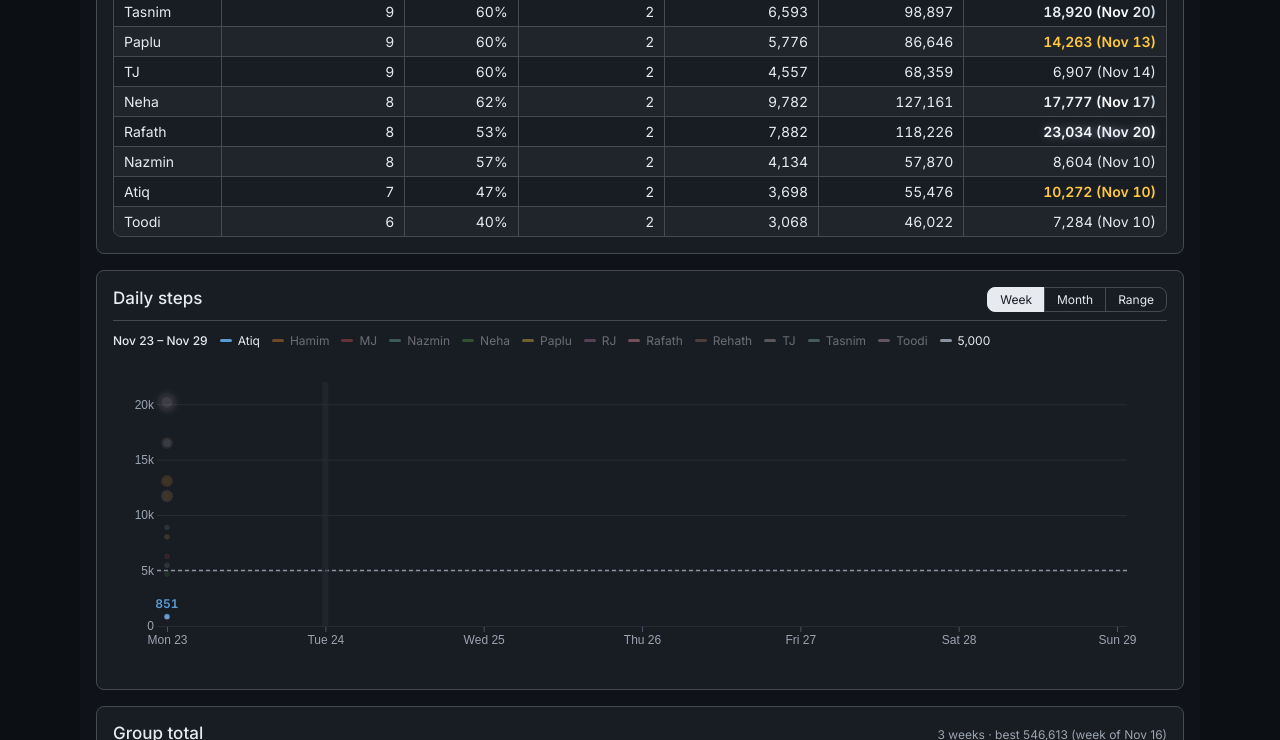
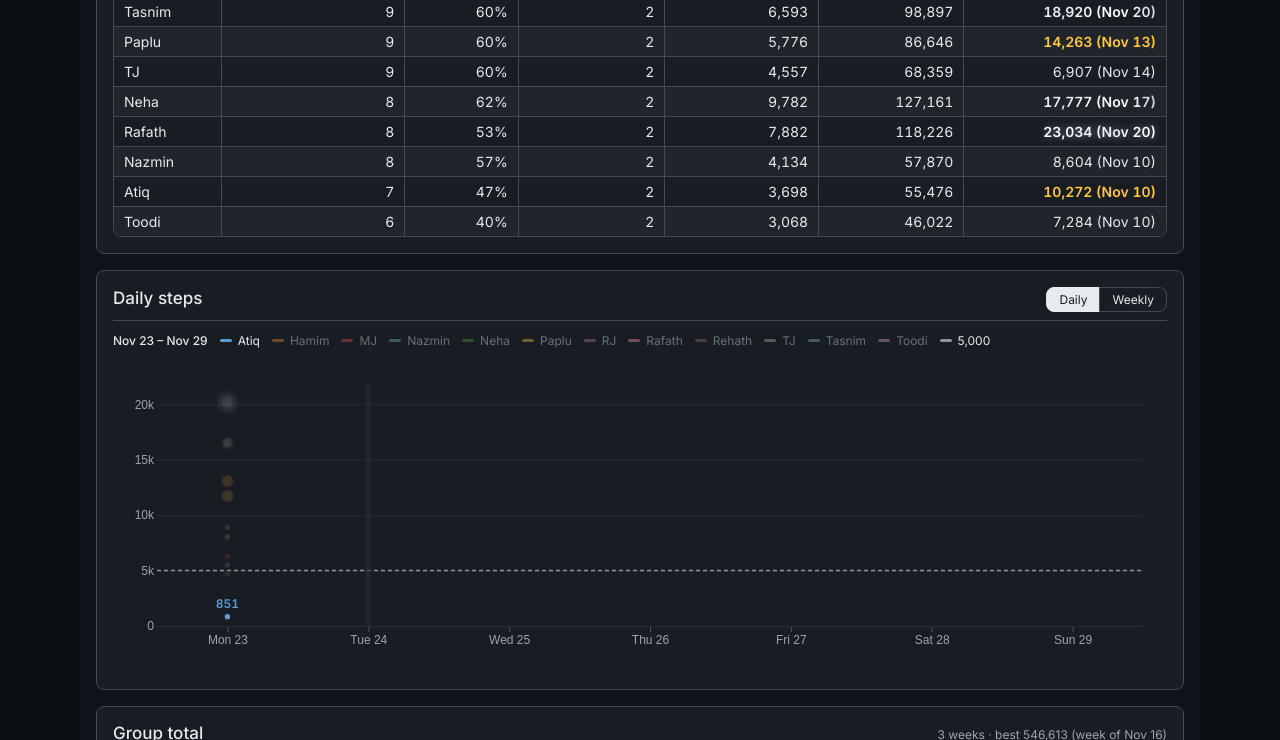
Before and after one commit to mohfujulm/StepUp-Tracker, a plain HTML site: page index.html in a window 1280 px wide. Both pictures are taken after a click on the element "Atiq". Shown: the part 1125-1865 px from the top of the page. Drawn offline with nearby package versions, Linux system fonts and the light colour scheme.

Commit message:
Daily/Weekly toggle on steps chart: 7 even days or weekly totals
Co-Authored-By: Claude Opus 5.5 <noreply@anthropic.com>
Claude-Session: https://claude.ai/code/session_01MEWVfh5wBoBwnfSdUrPtRh

```diff
--- a/index.html
+++ b/index.html
@@ -354,11 +354,10 @@ window.dash = (function () {
 
   <section class="sc-section" id="daily-steps">
     <div class="sc-row">
-      <h2>Daily steps</h2>
-      <div class="sc-seg" role="group" aria-label="Chart period">
-        <button type="button" class="sc-btn" data-span="week">Week</button>
-        <button type="button" class="sc-btn" data-span="month">Month</button>
-        <button type="button" class="sc-btn" data-span="range">Range</button>
+      <h2 id="steps-title">Daily steps</h2>
+      <div class="sc-seg" role="group" aria-label="Show steps by">
+        <button type="button" class="sc-btn" data-span="daily">Daily</button>
+        <button type="button" class="sc-btn" data-span="weekly">Weekly</button>
       </div>
     </div>
     <div class="sc-chart" data-draw="daily" data-source="log"></div>
@@ -393,7 +392,7 @@ window.sc = window.sc || { people: [], from: '', to: '' };
 sc.KEY = 'sc_view';
 sc.save = () => {
   const page = document.getElementById('sc-page');
-  const v = JSON.stringify({ people: sc.people || [], from: sc.from || '', to: sc.to || '', span: sc.span || 'week', sort: sc.sort || null, light: !!(page && page.classList.contains('light')) });
+  const v = JSON.stringify({ people: sc.people || [], from: sc.from || '', to: sc.to || '', span: sc.span || 'daily', sort: sc.sort || null, light: !!(page && page.classList.contains('light')) });
   try { document.cookie = sc.KEY + '=' + encodeURIComponent(v) + '; max-age=31536000; path=/; SameSite=Lax'; } catch (e) {}
   try { localStorage.setItem(sc.KEY, v); } catch (e) {}
 };
@@ -408,7 +407,7 @@ sc.clearSaved = () => {
   if (!raw) return;
   try {
     const v = JSON.parse(raw);
-    sc.people = Array.isArray(v.people) ? v.people : (v.who ? [v.who] : []); sc.from = v.from || ''; sc.to = v.to || ''; sc.span = v.span || 'week'; sc.sort = v.sort && v.sort.key ? v.sort : null;
+    sc.people = Array.isArray(v.people) ? v.people : (v.who ? [v.who] : []); sc.from = v.from || ''; sc.to = v.to || ''; sc.span = v.span === 'weekly' ? 'weekly' : 'daily'; sc.sort = v.sort && v.sort.key ? v.sort : null;
     if (v.light) document.querySelectorAll('#sc-page').forEach((p) => p.classList.add('light'));
   } catch (e) {}
 })();
@@ -738,7 +737,7 @@ dash.draw('week', (sel) => {
 dash.draw('rangelabel', (el) => {
   document.querySelectorAll('#reset').forEach((b) => {
     b.onclick = () => {
-      sc.from = ''; sc.to = ''; sc.people = []; sc.span = 'week'; sc.sort = null; sc.hl = null; sc.hover = null;
+      sc.from = ''; sc.to = ''; sc.people = []; sc.span = 'daily'; sc.sort = null; sc.hl = null; sc.hover = null;
       document.querySelectorAll('#sc-page').forEach((p) => p.classList.remove('light'));
       sc.clearSaved(); sc.redraw(); sc.clearSaved();
     };
@@ -761,12 +760,14 @@ sc.period = (allDates) => {
   return { start, end, todayIso, days: d3.utcDay.range(start, d3.utcDay.offset(end, 1)) };
 };
 dash.draw('daily', (el) => {
-  sc.span = sc.span || 'week';
+  sc.span = sc.span === 'weekly' ? 'weekly' : 'daily';
+  const weekly = sc.span === 'weekly';
   document.querySelectorAll('[data-span]').forEach((b) => {
     b.classList.toggle('on', b.dataset.span === sc.span);
     b.setAttribute('aria-pressed', String(b.dataset.span === sc.span));
     b.onclick = () => { sc.span = b.dataset.span; sc.hl = null; dash.draw('daily'); sc.save(); };
   });
+  const ttl = document.getElementById('steps-title'); if (ttl) ttl.textContent = weekly ? 'Weekly steps' : 'Daily steps';
   const lg = dash.data('log');
   if (lg.status !== 'ok') { el.textContent = lg.status === 'error' ? 'Failed to load' : '—'; return; }
   const GOAL = 5000;
@@ -776,21 +777,35 @@ dash.draw('daily', (el) => {
   const names = [...new Set(lg.data.map((r) => r.name))].sort();
   const shown = names.filter(sc.picked);
   const color = (n) => dash.colors[names.indexOf(n) % dash.colors.length];
-  const allDates = lg.data.map((r) => r.date).sort();
-  const todayIso = new Intl.DateTimeFormat('en-CA', { timeZone: 'America/New_York' }).format(new Date());
-  const anchor = sc.parse(sc.from || todayIso);
-  let start, end;
-  if (sc.span === 'week') { start = d3.utcMonday.floor(anchor); end = d3.utcDay.offset(start, 6); }
-  else if (sc.span === 'month') { start = d3.utcMonth.floor(anchor); end = d3.utcDay.offset(d3.utcMonth.offset(start, 1), -1); }
-  else { start = sc.parse(sc.from || allDates[0]); end = sc.parse(sc.to || allDates[allDates.length - 1]); }
-  const days = d3.utcDay.range(start, d3.utcDay.offset(end, 1));
-  const byKey = new Map(logged.map((r) => [r.name + '|' + r.date, +r.steps]));
-  const series = shown.map((n) => ({ n, pts: days.map((d) => ({ date: d, steps: byKey.has(n + '|' + iso(d)) ? byKey.get(n + '|' + iso(d)) : null })) }));
+  const latest = lg.data.map((r) => r.date).sort().pop();
+  const curWeek = sc.monday(latest);
+  const lastDay = (wk) => iso(d3.utcDay.offset(sc.parse(wk), 6));
+  let keys, series, start, end;
+  if (!weekly) {
+    // the 7 days of the selected week (or the latest week)
+    const wk = sc.cardWeek().start || curWeek;
+    start = sc.parse(wk); end = d3.utcDay.offset(start, 6);
+    keys = d3.utcDay.range(start, d3.utcDay.offset(end, 1)).map(iso);
+    const byKey = new Map(logged.map((r) => [r.name + '|' + r.date, +r.steps]));
+    series = shown.map((n) => ({ n, pts: keys.map((k) => ({ key: k, steps: byKey.has(n + '|' + k) ? byKey.get(n + '|' + k) : null })) }));
+  } else {
+    // one point per Monday-to-Sunday week: each person's total steps that week
+    const rows = logged.filter((r) => (!sc.from || r.date >= sc.from) && (!sc.to || r.date <= sc.to));
+    const wkOf = (r) => sc.monday(r.date);
+    keys = [...new Set(rows.map(wkOf))].sort();
+    if (!keys.length) { el.textContent = 'No data in this range'; return; }
+    start = sc.parse(keys[0]); end = d3.utcDay.offset(sc.parse(keys[keys.length - 1]), 6);
+    const tot = d3.rollup(rows, (v) => ({ steps: d3.sum(v, (r) => +r.steps), met: v.filter((r) => r.met === 'YES').length }), (r) => r.name, wkOf);
+    series = shown.map((n) => ({ n, pts: keys.map((k) => {
+      const t = tot.get(n) && tot.get(n).get(k);
+      return { key: k, steps: t ? t.steps : null, met: t ? t.met : 0, partial: k === curWeek && latest < lastDay(k) };
+    }) }));
+  }
 
   el.replaceChildren();
   const head = document.createElement('div'); head.className = 'sc-legend';
   const period = document.createElement('span'); period.className = 'sc-period';
-  period.textContent = sc.fmtShort(start) + ' – ' + sc.fmtShort(end);
+  period.textContent = weekly ? 'Weeks of ' + sc.fmtShort(start) + ' – ' + sc.fmtShort(sc.parse(keys[keys.length - 1])) : sc.fmtShort(start) + ' – ' + sc.fmtShort(end);
   head.append(period);
   series.forEach((s) => {
     const sp = document.createElement('span'); sp.className = 'sc-key'; sp.tabIndex = 0;
@@ -798,37 +813,52 @@ dash.draw('daily', (el) => {
     sp.onclick = () => { sc.hl = sc.hl === s.n ? null : s.n; paint(); };
     head.append(sp);
   });
-  const gl = document.createElement('span'); const gi = document.createElement('i'); gi.style.background = 'var(--cds-chart-reference)'; gl.append(gi, '5,000'); head.append(gl);
+  if (!weekly) { const gl = document.createElement('span'); const gi = document.createElement('i'); gi.style.background = 'var(--cds-chart-reference)'; gl.append(gi, '5,000'); head.append(gl); }
+  else {
+    const gl = document.createElement('span'); gl.className = 'sc-note'; gl.textContent = 'Gold ring = met the 3-day goal · hollow, dashed = this week so far'; head.append(gl);
+  }
   el.append(head);
 
-  const W = Math.max(300, el.clientWidth), H = 300, m = { t: 26, r: 40, b: 30, l: 44 };
-  const x = d3.scaleUtc().domain(days.length > 1 ? [start, end] : [d3.utcDay.offset(start, -1), d3.utcDay.offset(start, 1)]).range([m.l + 10, W - m.r - 10]);
+  const W = Math.max(300, el.clientWidth), H = 300, m = { t: 26, r: 24, b: 30, l: 44 };
+  const x = d3.scalePoint().domain(keys).range([m.l, W - m.r]).padding(0.5);
   const vals = series.flatMap((s) => s.pts.filter((p) => p.steps !== null).map((p) => p.steps));
-  const y = d3.scaleLinear().domain([0, Math.max(GOAL * 1.2, d3.max(vals) || 0)]).nice().range([H - m.b, m.t]);
-  const step = Math.max(1, Math.ceil(days.length / Math.max(2, Math.floor((W - m.l - m.r) / 58))));
-  const tf = sc.span === 'week' ? d3.utcFormat('%a %-d') : d3.utcFormat('%b %-d');
+  const y = d3.scaleLinear().domain([0, Math.max(weekly ? GOAL * 3 : GOAL * 1.2, d3.max(vals) || 0)]).nice().range([H - m.b, m.t]);
+  const step = weekly ? Math.max(1, Math.ceil(keys.length / Math.max(2, Math.floor((W - m.l - m.r) / 52)))) : 1;
+  const tf = weekly ? ((k) => sc.fmtShort(sc.parse(k))) : ((k) => d3.utcFormat(x.step() < 50 ? '%a\u00a0%-d' : '%a %-d')(sc.parse(k)));
   const svg = d3.select(el).append('svg').attr('width', '100%').attr('viewBox', `0 0 ${W} ${H}`).attr('role', 'img')
-    .attr('aria-label', 'Daily steps' + (sc.people.length ? ' for ' + sc.pickLabel() : ' per person') + ' from ' + sc.fmtShort(start) + ' to ' + sc.fmtShort(end) + ', with a line at 5,000 steps');
+    .attr('aria-label', (weekly ? 'Weekly total steps' : 'Daily steps') + (sc.people.length ? ' for ' + sc.pickLabel() : ' per person') + ' from ' + sc.fmtShort(start) + ' to ' + sc.fmtShort(end) + (weekly ? '' : ', with a line at 5,000 steps'));
   svg.append('g').attr('transform', `translate(0,${H - m.b})`)
-    .call(d3.axisBottom(x).tickValues(days.filter((_, i) => i % step === 0)).tickFormat(tf).tickSizeOuter(0))
+    .call(d3.axisBottom(x).tickValues(keys.filter((_, i) => i % step === 0)).tickFormat(tf).tickSizeOuter(0))
     .call((g) => g.select('.domain').style('stroke', 'var(--cds-chart-axis)')).call((g) => g.selectAll('line').style('stroke', 'var(--cds-chart-axis)'));
   svg.append('g').attr('transform', `translate(${m.l},0)`).call(d3.axisLeft(y).ticks(5).tickFormat(d3.format('~s')).tickSize(-(W - m.l - m.r)))
     .call((g) => g.select('.domain').remove()).call((g) => g.selectAll('line').style('stroke', 'var(--cds-chart-grid)'));
-  svg.append('line').attr('x1', m.l).attr('x2', W - m.r).attr('y1', y(GOAL)).attr('y2', y(GOAL))
+  if (!weekly) svg.append('line').attr('x1', m.l).attr('x2', W - m.r).attr('y1', y(GOAL)).attr('y2', y(GOAL))
     .style('stroke', 'var(--cds-chart-reference)').style('stroke-dasharray', '4 3').style('stroke-width', 1.5);
-  // today marker in week/month view
-  const today = sc.parse(todayIso);
-  if (today >= start && today <= end) svg.append('line').attr('x1', x(today)).attr('x2', x(today)).attr('y1', m.t).attr('y2', H - m.b)
+  // today (daily) or this week (weekly) marker
+  const todayIso = new Intl.DateTimeFormat('en-CA', { timeZone: 'America/New_York' }).format(new Date());
+  const nowKey = weekly ? sc.monday(todayIso) : todayIso;
+  if (keys.includes(nowKey)) svg.append('line').attr('x1', x(nowKey)).attr('x2', x(nowKey)).attr('y1', m.t).attr('y2', H - m.b)
     .style('stroke', 'var(--cds-chart-grid)').style('stroke-width', 6).style('opacity', 0.6);
 
   const rule = svg.append('line').attr('y1', m.t).attr('y2', H - m.b).style('stroke', 'var(--cds-chart-axis)').style('display', 'none');
   const overlay = svg.append('rect').attr('x', m.l).attr('y', m.t).attr('width', W - m.l - m.r).attr('height', H - m.t - m.b).style('fill', 'transparent');
-  const line = d3.line().defined((p) => p.steps !== null).x((p) => x(p.date)).y((p) => y(p.steps));
+  const line = d3.line().defined((p) => p.steps !== null).x((p) => x(p.key)).y((p) => y(p.steps));
+  const dayR = (p) => (p.steps >= sc.DPLAT ? 6.5 : p.steps >= sc.GOLD ? 5 : 3.5);
+  const dayFill = (p, n) => (p.steps >= sc.DPLAT ? '#ffffff' : p.steps >= sc.PLAT ? 'var(--sc-plat)' : p.steps >= sc.GOLD ? 'var(--sc-gold)' : color(n));
   const groups = series.map((s) => {
     const g = svg.append('g');
-    g.append('path').datum(s.pts).attr('d', line).style('fill', 'none').style('stroke', color(s.n)).style('stroke-width', 2.25).style('stroke-linejoin', 'round');
-    g.append('g').selectAll('circle').data(s.pts.filter((p) => p.steps !== null)).join('circle')
-      .attr('cx', (p) => x(p.date)).attr('cy', (p) => y(p.steps)).attr('class', (p) => (p.steps >= sc.DPLAT ? 'sc-dpt' : null)).attr('r', (p) => (p.steps >= sc.DPLAT ? 6.5 : p.steps >= sc.GOLD ? 5 : 3.5)).style('fill', (p) => (p.steps >= sc.DPLAT ? '#ffffff' : p.steps >= sc.PLAT ? 'var(--sc-plat)' : p.steps >= sc.GOLD ? 'var(--sc-gold)' : color(s.n))).style('stroke', (p) => (p.steps >= sc.GOLD ? color(s.n) : 'var(--color-panel)')).style('stroke-width', (p) => (p.steps >= sc.GOLD ? 2 : 1.5));
+    const solid = weekly ? s.pts.map((p) => (p.partial ? { ...p, steps: null } : p)) : s.pts;
+    g.append('path').datum(solid).attr('d', line).style('fill', 'none').style('stroke', color(s.n)).style('stroke-width', 2.25).style('stroke-linejoin', 'round');
+    if (weekly) { // dashed link into the unfinished week, so a part week doesn't look like a drop
+      const real = s.pts.filter((p) => p.steps !== null), last = real[real.length - 1];
+      if (last && last.partial && real.length > 1) g.append('path').datum(real.slice(-2)).attr('d', line).style('fill', 'none').style('stroke', color(s.n)).style('stroke-width', 1.75).style('stroke-dasharray', '3 4').style('opacity', 0.7);
+    }
+    const c = g.append('g').selectAll('circle').data(s.pts.filter((p) => p.steps !== null)).join('circle')
+      .attr('cx', (p) => x(p.key)).attr('cy', (p) => y(p.steps));
+    if (!weekly) c.attr('class', (p) => (p.steps >= sc.DPLAT ? 'sc-dpt' : null)).attr('r', dayR).style('fill', (p) => dayFill(p, s.n))
+      .style('stroke', (p) => (p.steps >= sc.GOLD ? color(s.n) : 'var(--color-panel)')).style('stroke-width', (p) => (p.steps >= sc.GOLD ? 2 : 1.5));
+    else c.attr('r', (p) => (p.met >= 3 ? 5.5 : 4)).style('fill', (p) => (p.partial ? 'var(--color-panel)' : color(s.n)))
+      .style('stroke', (p) => (p.met >= 3 ? 'var(--sc-gold)' : p.partial ? color(s.n) : 'var(--color-panel)')).style('stroke-width', (p) => (p.met >= 3 || p.partial ? 2.25 : 1.5));
     g.append('path').datum(s.pts).attr('d', line).style('fill', 'none').style('stroke', 'transparent').style('stroke-width', 16).style('cursor', 'pointer')
       .on('pointerenter', () => { sc.hover = s.n; paint(); })
       .on('pointerleave', () => { sc.hover = null; paint(); });
@@ -842,8 +872,9 @@ dash.draw('daily', (el) => {
     .attr('dominant-baseline', 'middle').text(text)
     .style('fill', fill).style('font-size', '12px').style('font-weight', 600).style('font-variant-numeric', 'tabular-nums')
     .style('paint-order', 'stroke').style('stroke', 'var(--color-panel)').style('stroke-width', 4).style('stroke-linejoin', 'round');
+  const short = (v) => (weekly && v >= 10000 ? d3.format('.1f')(v / 1000) + 'k' : sc.num(v));
 
-  function paint(day) {
+  function paint(key) {
     labels.selectAll('*').remove();
     const focus = sc.hover || sc.hl;
     groups.forEach(({ s, g }) => g.style('opacity', focus && focus !== s.n ? 0.15 : 1));
@@ -852,15 +883,16 @@ dash.draw('daily', (el) => {
       rule.style('display', 'none');
       const s = series.find((q) => q.n === focus);
       const pts = s ? s.pts.filter((p) => p.steps !== null) : [];
-      const tight = pts.length > 1 && (x(pts[1].date) - x(pts[0].date)) < 44;
-      pts.forEach((p, i) => label(x(p.date), y(p.steps) + (tight && i % 2 ? 16 : -12), sc.num(p.steps), color(focus)));
+      const tight = x.step() < 44;
+      pts.forEach((p, i) => label(x(p.key), y(p.steps) + (tight && i % 2 ? 16 : -12), short(p.steps), color(focus)));
       return;
     }
-    if (!day) { rule.style('display', 'none'); return; }
-    const sx = x(day);
+    if (!key) { rule.style('display', 'none'); return; }
+    const sx = x(key);
     rule.attr('x1', sx).attr('x2', sx).style('display', null);
-    label(Math.min(Math.max(sx, m.l + 30), W - m.r - 30), 12, sc.fmtDay(day), 'var(--color-fg)');
-    const pts = series.map((s) => ({ s, v: s.pts.find((p) => +p.date === +day).steps })).filter((q) => q.v !== null)
+    const pend = series.some((s) => { const p = s.pts.find((q) => q.key === key); return p && p.partial; });
+    label(Math.min(Math.max(sx, m.l + 50), W - m.r - 50), 12, weekly ? 'Week of ' + sc.fmtShort(sc.parse(key)) + (pend ? ' (so far)' : '') : sc.fmtDay(sc.parse(key)), 'var(--color-fg)');
+    const pts = series.map((s) => ({ s, v: s.pts.find((p) => p.key === key).steps })).filter((q) => q.v !== null)
       .map((q) => ({ ...q, ty: y(q.v) })).sort((a, b) => a.ty - b.ty);
     for (let i = 1; i < pts.length; i++) pts[i].ty = Math.max(pts[i].ty, pts[i - 1].ty + 14);
     const over = pts.length ? pts[pts.length - 1].ty - (H - m.b - 4) : 0;
@@ -869,9 +901,9 @@ dash.draw('daily', (el) => {
     pts.forEach((q) => label(sx + (right ? 9 : -9), q.ty, (shown.length > 1 ? q.s.n + ' ' : '') + sc.num(q.v), color(q.s.n), right ? 'start' : 'end'));
   }
   overlay.on('pointermove', (ev) => {
-    const t = +x.invert(d3.pointer(ev)[0]);
-    const day = days.reduce((a, b) => (Math.abs(b - t) < Math.abs(a - t) ? b : a), days[0]);
-    paint(day);
+    const px = d3.pointer(ev)[0];
+    const key = keys.reduce((a, b) => (Math.abs(x(b) - px) < Math.abs(x(a) - px) ? b : a), keys[0]);
+    paint(key);
   }).on('pointerleave', () => paint());
   paint();
 });
```
